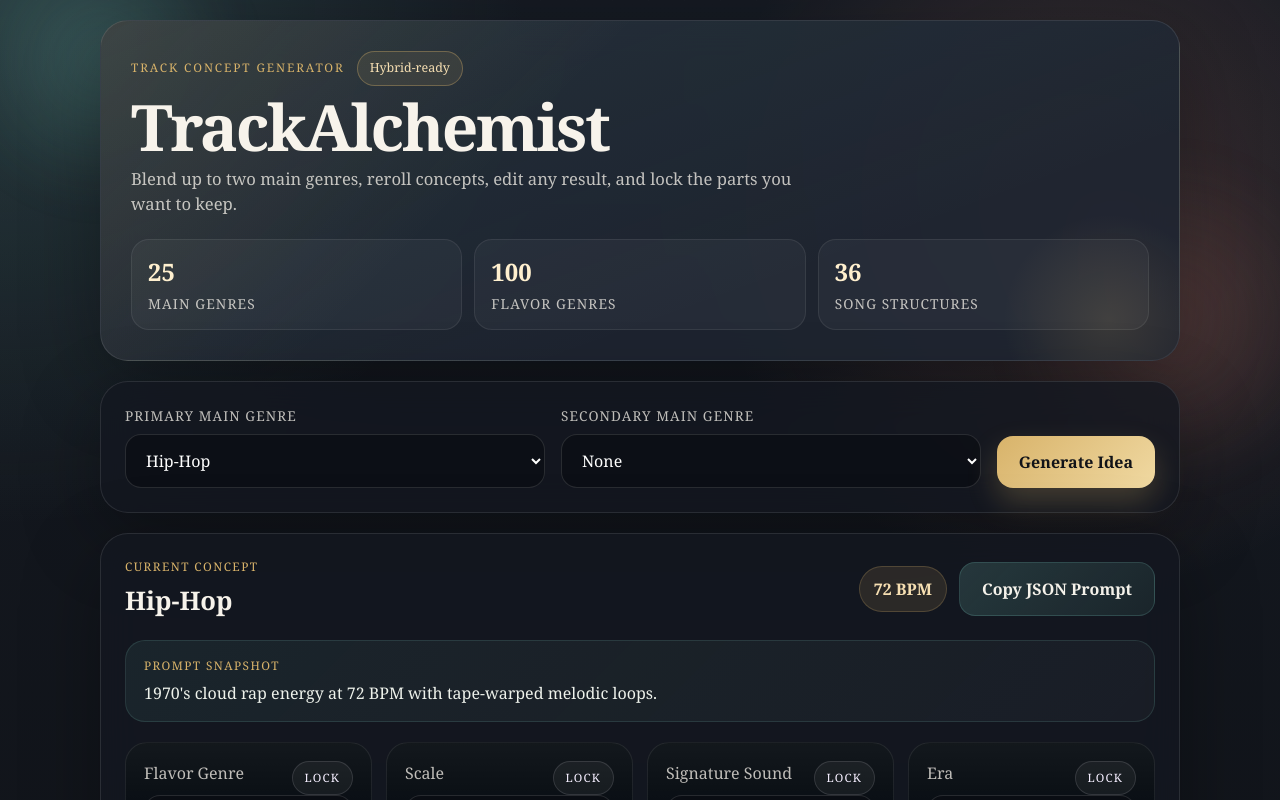
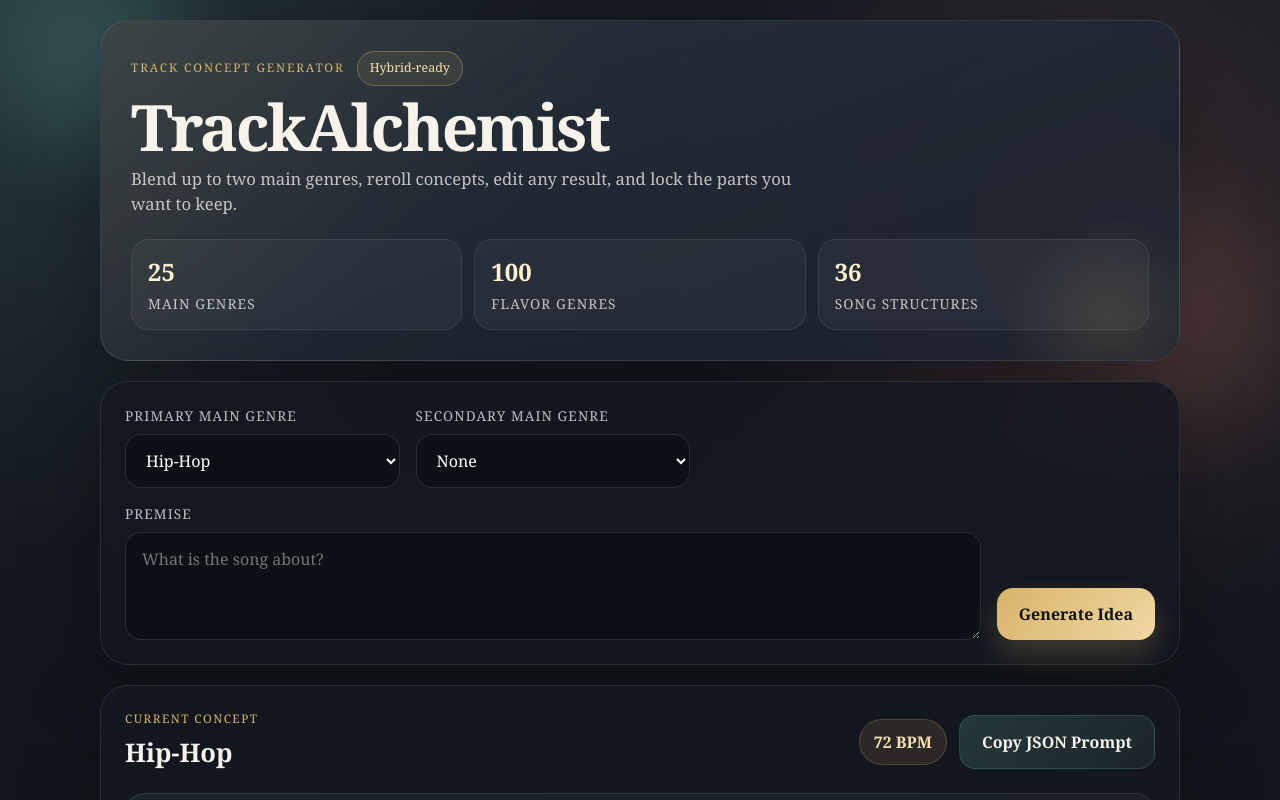
Before and after one commit to OrangeJuice72/TrackAlchemist, a React (Vite) app: page / in a window 1280 px wide. Shown: the top 800 px of the page. Built offline with nearby package versions, Linux system fonts and the light colour scheme.

Commit message:
Add premise field and update prompt wording

```diff
--- a/src/App.jsx
+++ b/src/App.jsx
@@ -26,6 +26,7 @@ function App() {
   const [secondaryGenre, setSecondaryGenre] = useState('');
   const [lockedFields, setLockedFields] = useState(createEmptyLocks);
   const [result, setResult] = useState(() => generateIdea(genreEntries[0][0], ''));
+  const [premise, setPremise] = useState('');
   const [copyState, setCopyState] = useState('idle');
 
   const genreLabel = useMemo(() => {
@@ -69,7 +70,7 @@ function App() {
 
   const handleCopyPrompt = async () => {
     const payload = {
-      promptType: 'instrumental-track-concept',
+      promptType: 'track-concept',
       primaryGenre: {
         key: selectedGenre,
         label: GENRE_DATA[selectedGenre].label
@@ -81,6 +82,7 @@ function App() {
           }
         : null,
       lockedFields,
+      premise,
       generatedConcept: {
         mainGenre: result.mainGenre,
         flavorGenre: result.flavorGenre,
@@ -93,7 +95,8 @@ function App() {
         songStructure: result.songStructure
       },
       prompt:
-        `Create an original instrumental track concept using the following parameters: ` +
+        `Create an original track concept using the following parameters: ` +
+        `${premise ? `Premise: "${premise}". ` : ''}` +
         `${result.mainGenre} main genre blend, ${result.flavorGenre} flavor, ${result.bpm} BPM, ` +
         `${result.scale} scale, ${result.era} aesthetic, instrumentation palette of ${result.instrumentationPalette.join(', ')}, ` +
         `signature sound "${result.signatureSound}", energy feel "${result.energyFeel}", and song structure "${result.songStructure}".`
@@ -158,8 +161,19 @@ function App() {
                     <option key={key} value={key}>
                       {value.label}
                     </option>
-                  ))}
+                ))}
               </select>
+            </div>
+
+            <div className="field-group field-group-wide">
+              <label htmlFor="premise-input">Premise</label>
+              <textarea
+                id="premise-input"
+                className="result-input result-textarea"
+                value={premise}
+                onChange={(event) => setPremise(event.target.value)}
+                placeholder="What is the song about?"
+              />
             </div>
           </div>
 
@@ -193,6 +207,7 @@ function App() {
           <div className="prompt-preview">
             <p className="result-label">Prompt Snapshot</p>
             <p>
+              {premise ? `${premise} ` : ''}
               {result.era} {result.flavorGenre.toLowerCase()} energy at {result.bpm} BPM with{' '}
               {result.signatureSound.toLowerCase()}.
             </p>
--- a/src/styles.css
+++ b/src/styles.css
@@ -246,6 +246,10 @@ h2 {
   min-width: 0;
 }
 
+.field-group-wide {
+  grid-column: 1 / -1;
+}
+
 label {
   font-size: 0.85rem;
   color: var(--text-soft);
```
